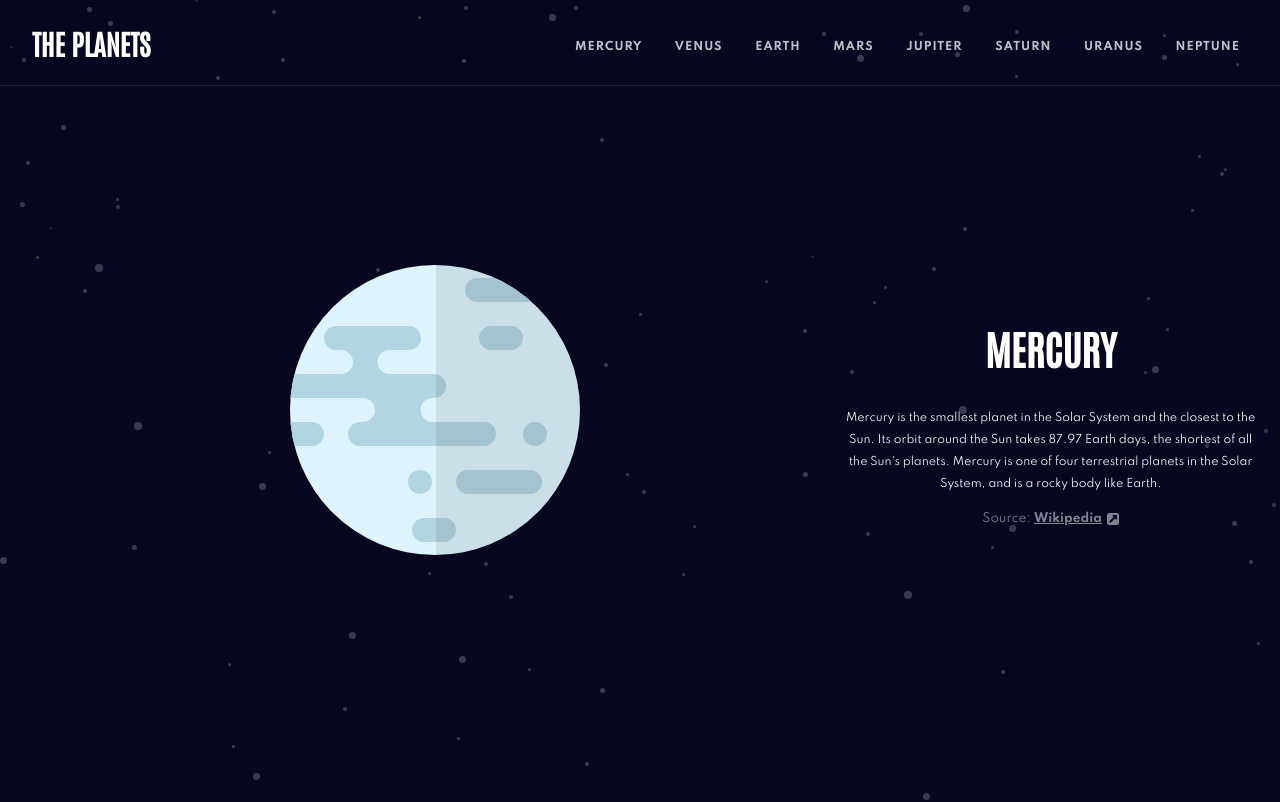
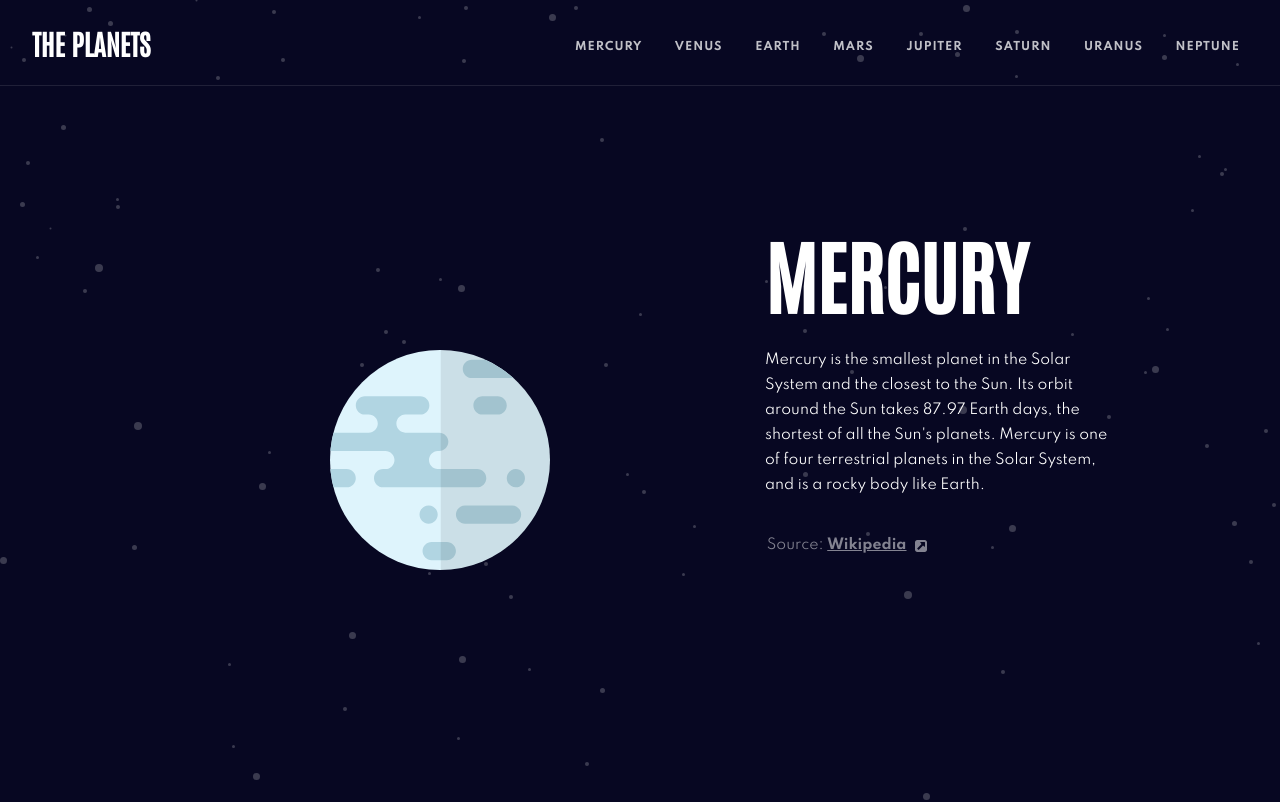
Before and after one commit to kpav33/planets-fact-site, a React (Create React App) app: page / in a window 1280 px wide. Shown: the top 802 px of the page. Built offline with nearby package versions, Linux system fonts and the light colour scheme.

Commit message:
Desktop styling

```diff
--- a/src/components/PlanetImage.tsx
+++ b/src/components/PlanetImage.tsx
@@ -65,6 +65,7 @@ const PlanetImageContainer = styled.div`
     grid-row: 1 / 3;
     grid-column: 1 / 3;
     align-self: center;
+    margin-top: 100px;
   }
 
   p {
--- a/src/components/PlanetInfo.tsx
+++ b/src/components/PlanetInfo.tsx
@@ -61,6 +61,7 @@ const PlanetInfoContainer = styled.div`
     // to do
     height: 938px;
     display: grid;
-    grid-template: repeat(3, 300px) / repeat(3, 1fr);
+    grid-template: repeat(3, 300px) / repeat(2, 1fr) 50px 350px;
+    padding: 24px 165px;
   }
 `;
--- a/src/components/PlanetStats.tsx
+++ b/src/components/PlanetStats.tsx
@@ -61,11 +61,11 @@ const PlanetStatsContainer = styled.div`
     // to do
     grid-gap: 30px;
     grid-row: 3;
-    grid-column: 1 / 4;
+    grid-column: 1 / 5;
     // align-self: center;
     grid-template: 128px / repeat(4, 1fr);
     align-self: center;
-    padding: 0px 165px;
+    // padding: 0px 165px;
   }
 `;
 
--- a/src/components/PlanetText.tsx
+++ b/src/components/PlanetText.tsx
@@ -70,19 +70,34 @@ const PlanetTextContainer = styled.div`
   @media only screen and (min-width: 900px) {
     // to do
     grid-row: 1 / 3;
-    grid-column: 3;
-    align-self: center;
+    grid-column: 4;
+    //align-self: center;
+    text-align: left;
+    padding-top: 46px;
   }
 
   h2 {
     font-family: var(--font-antonio);
     text-transform: uppercase;
     font-size: 40px;
+
+    @media only screen and (min-width: 900px) {
+      // to do
+      font-size: 80px;
+      //line-height: 104px;
+      margin-bottom: 23px;
+    }
   }
 
   p {
     font-size: 11px;
     line-height: 22px;
+
+    @media only screen and (min-width: 900px) {
+      // to do
+      font-size: 14px;
+      line-height: 25px;
+    }
   }
 `;
 
@@ -96,6 +111,13 @@ const PlanetTextSource = styled.div`
   font-size: 12px;
   line-height: 25px;
 
+  @media only screen and (min-width: 900px) {
+    font-size: 14px;
+    margin: 0;
+    width: 164px;
+    margin: 35px 0px 39px 0px;
+  }
+
   a {
     color: var(--light-gray);
     font-weight: 700;
@@ -103,5 +125,9 @@ const PlanetTextSource = styled.div`
     display: flex;
     justify-content: space-between;
     align-items: center;
+
+    @media only screen and (min-width: 900px) {
+      width: 100px;
+    }
   }
 `;
```
